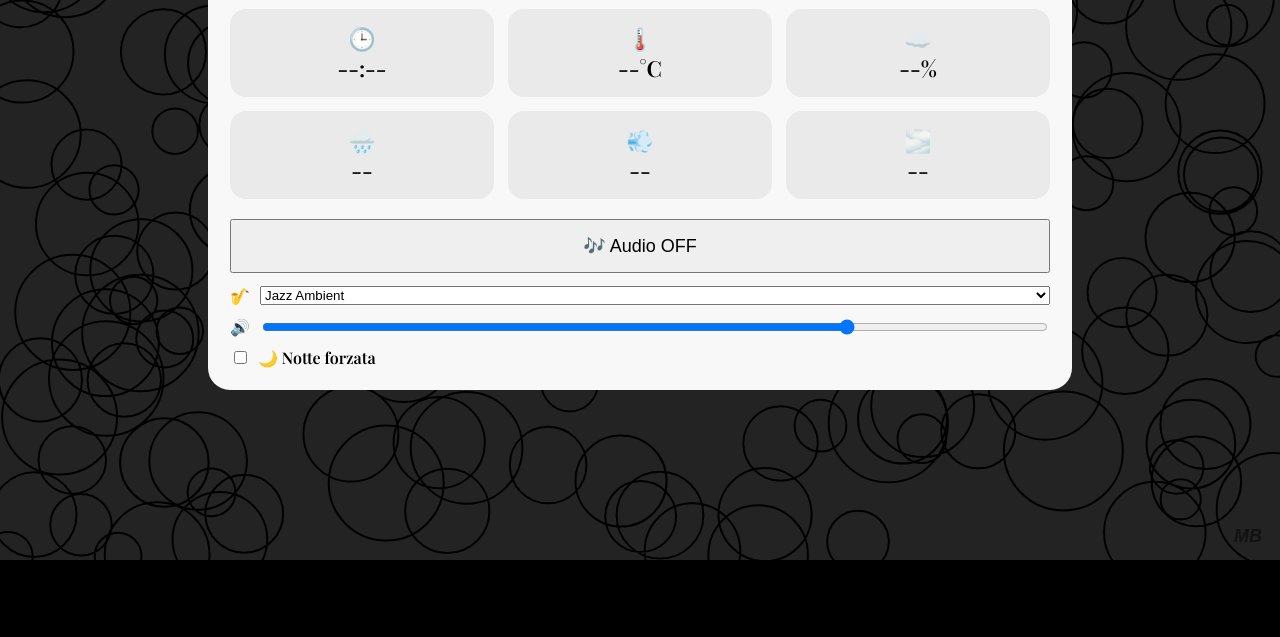
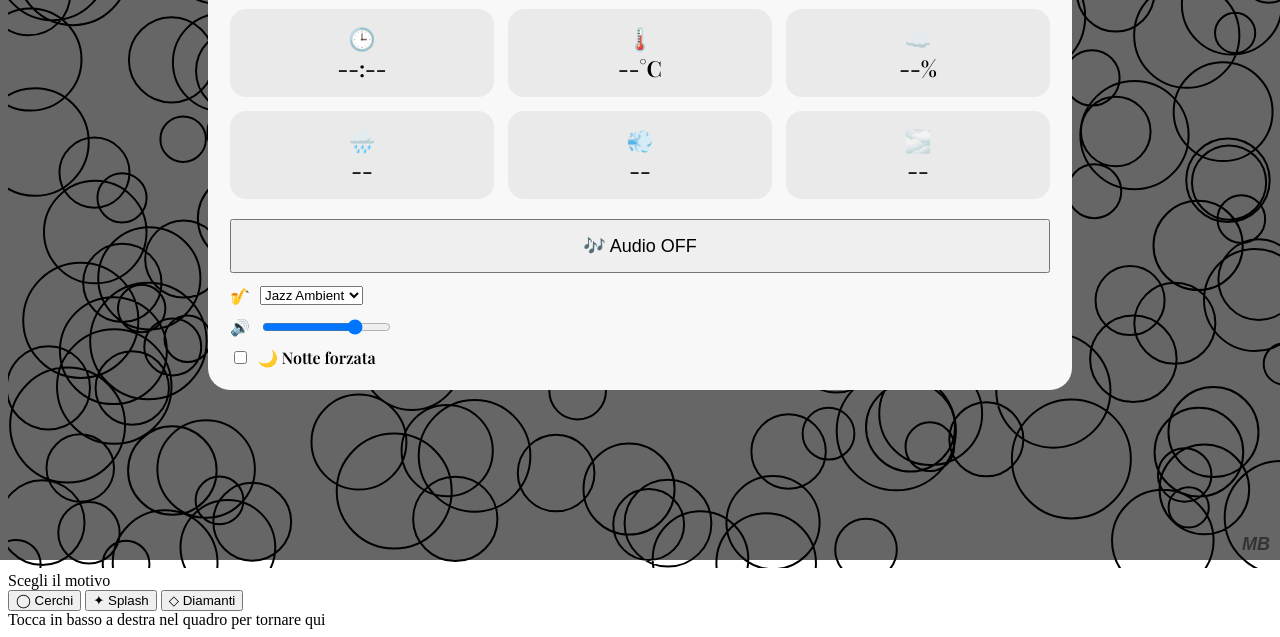
Before and after one commit to MaxBertolo/pi-weather-circles, a plain HTML site: page index.html in a window 1280 px wide. Shown: the part 240-877 px from the top of the page. Before the commit the page ends 800 px from the top, so only its background shows below. Drawn offline with nearby package versions, Linux system fonts and the light colour scheme; animation ran at ten frames a second; a web font is replaced by a local one.

Commit message:
Update style.css

```diff
--- a/style.css
+++ b/style.css
@@ -1,65 +1,3 @@
-html,body{
-  margin:0;
-  padding:0;
-  height:100%;
-  overflow:hidden;
-  background:#000;
-  font-family:Inter,Arial,sans-serif;
-}
-
-canvas{
-  position:fixed;
-  inset:0;
-}
-
-.hidden{display:none}
-
-.picker{
-  position:fixed;
-  inset:0;
-  display:grid;
-  place-items:center;
-  background:rgba(0,0,0,.65);
-  z-index:20;
-}
-
-.picker-card{
-  background:#f5f5f5;
-  padding:24px;
-  border-radius:20px;
-  width:min(520px,90vw);
-  text-align:center;
-}
-
-.picker-title{
-  font-size:28px;
-  font-weight:800;
-  margin-bottom:20px;
-}
-
-.picker-grid{
-  display:grid;
-  grid-template-columns:1fr 1fr 1fr;
-  gap:12px;
-}
-
-.picker-btn{
-  font-size:18px;
-  padding:14px;
-  border-radius:14px;
-  border:none;
-  background:#111;
-  color:#fff;
-  font-weight:700;
-  cursor:pointer;
-}
-
-.picker-note{
-  margin-top:14px;
-  font-size:12px;
-  opacity:.6;
-}
-
 .overlay{
   position:fixed;
   inset:0;
@@ -74,7 +12,7 @@ canvas{
   border-radius:22px;
   padding:22px;
   width:min(820px,94vw);
-  font-family:Playfair Display, serif;
+  font-family:'Playfair Display', serif;
 }
 
 .menu-head{
@@ -131,10 +69,6 @@ canvas{
   margin-bottom:10px;
 }
 
-select,input[type=range]{
-  flex:1;
-}
-
 .toggle{
   font-size:16px;
   display:flex;
```
